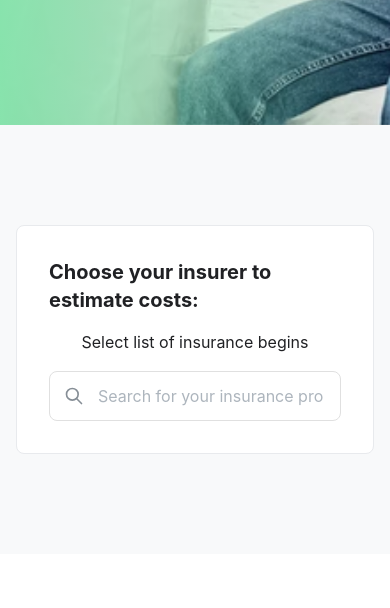
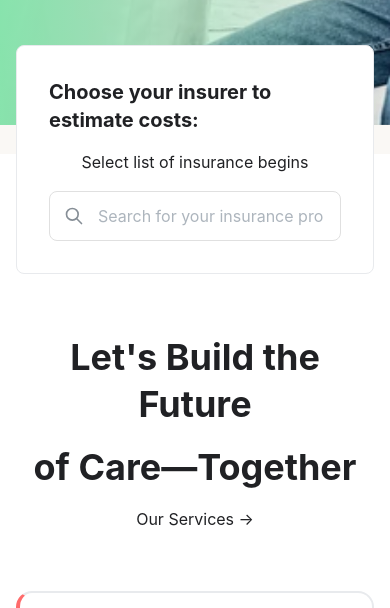
Before and after one commit to BennyXie/Altheros-Capital, a React (Create React App) app in the folder client/: page / in a window 390 px wide. Shown: the part 652-1260 px from the top of the page. Built offline with nearby package versions, Linux system fonts and the light colour scheme.

Commit message:
updated insurance lookup section to remove banner bg and anchor card component to bottom of hero section

```diff
--- a/client/src/components/landing/sections/InsurerSection.jsx
+++ b/client/src/components/landing/sections/InsurerSection.jsx
@@ -14,12 +14,13 @@ import classes from "./InsurerSection.module.css";
 const InsurerSection = () => {
   return (
     <section className={classes.insurer}>
-      <Container size="lg" py={60}>
+      <Container size="lg" className={classes.container}>
         <motion.div
           variants={fadeInUp}
           initial="initial"
           whileInView="animate"
           viewport={{ once: true }}
+          className={classes.cardWrapper}
         >
           <Paper className={classes.paper} p="xl" radius="md">
             <Stack gap="md" align="center">
--- a/client/src/components/landing/sections/InsurerSection.module.css
+++ b/client/src/components/landing/sections/InsurerSection.module.css
@@ -1,12 +1,31 @@
 .insurer {
-  background: var(--color-bg-light);
-  padding: 40px 0;
+  background: transparent;
+  position: relative;
+  margin-top: -120px; /* Pull the section up to overlap with hero */
+  z-index: 10; /* Ensure it appears above the hero section */
+  padding-bottom: 0; /* Remove bottom padding to eliminate deadspace */
+  margin-bottom: -120px; /* Pull the next section up to eliminate gap */
+}
+
+.container {
+  position: relative;
+  z-index: 11;
+}
+
+.cardWrapper {
+  display: flex;
+  justify-content: center;
+  align-items: center;
+  min-height: 180px; /* Reduce height to make card more compact */
 }
 
 .paper {
   background: white;
   box-shadow: var(--shadow-card);
   border: 1px solid var(--color-border-light);
+  transform: translateY(0); /* Center the card at the boundary */
+  max-width: 600px;
+  width: 100%;
 }
 
 .title {
@@ -28,6 +47,16 @@
 }
 
 @media (max-width: 768px) {
+  .insurer {
+    margin-top: -80px; /* Smaller overlap on mobile */
+    padding-bottom: 0; /* No bottom padding on mobile either */
+    margin-bottom: -80px; /* Pull next section up on mobile too */
+  }
+
+  .cardWrapper {
+    min-height: 180px; /* Smaller height on mobile */
+  }
+
   .title {
     font-size: 20px !important;
   }
--- a/client/src/components/landing/sections/ServicesSection.module.css
+++ b/client/src/components/landing/sections/ServicesSection.module.css
@@ -1,6 +1,8 @@
 .services {
   background: var(--color-bg-white);
   position: relative;
+  margin-top: -120px; /* Pull up significantly to eliminate deadspace */
+  padding-top: 140px; /* Reduce padding to bring content closer to insurance card */
 }
 
 .title {
@@ -78,6 +80,10 @@
 }
 
 @media (max-width: 768px) {
+  .services {
+    padding-top: 100px; /* Reduce padding on mobile for tighter spacing */
+  }
+
   .title,
   .subtitle {
     font-size: 36px !important;
```
